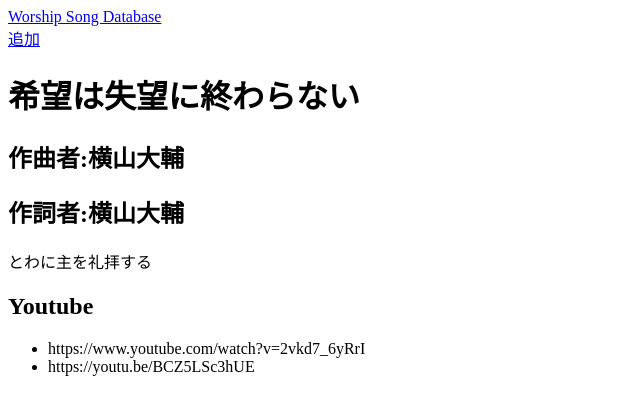
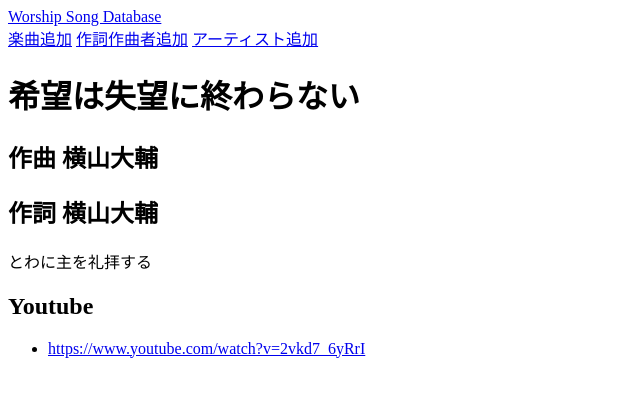
Before and after one commit to Seiya24-T/wsd_project, a Django app: page /app/detail/1/ in a window 1280 px wide. Shown: the top 415 px of the page, without its empty margins (0-640 px from the left). Run offline with Django 3.2, Linux system fonts and the light colour scheme; data comes from the database, SQL or seed files in the repository.

Commit message:
作詞作曲アーティスト追加画面 formのテンプレート統一

```diff
--- a/app/models.py
+++ b/app/models.py
@@ -6,14 +6,35 @@ from unicodedata import name
 from django.db import models
 
 
+class Person(models.Model):
+    name = models.CharField('名前', max_length=32)
+
+    def __str__(self):
+        return self.name
+
+
+class Artist(models.Model):
+    name = models.CharField('アーティスト名', max_length=32)
+
+    def __str__(self):
+        return self.name
+
+
 class Song(models.Model):
     name = models.CharField('曲名', max_length=64)
-    composer = models.CharField('作曲者', max_length=32)
-    lyrist = models.CharField('作詞者', max_length=32)
+    composer = models.ForeignKey(
+        Person, verbose_name='作曲者', max_length=32, on_delete=models.PROTECT, related_name='composer'
+    )
+    lyrist = models.ForeignKey(
+        Person, verbose_name='作詞者', max_length=32, on_delete=models.PROTECT, related_name='lyrist'
+    )
+    artist = models.ForeignKey(
+        Artist, verbose_name='アーティスト', max_length=32, on_delete=models.PROTECT
+    )
     lyrics = models.TextField('歌詞')
 
     def __str__(self):
-        return self.name
+        return '{0} {1} {2} {3}'.format(self.name, self.composer, self.lyrist, self.artist)
 
 
 class Youtube(models.Model):
--- a/app/templates/app/base.html
+++ b/app/templates/app/base.html
@@ -8,7 +8,9 @@
         <header>
             <a class="top" href="{% url 'app:index' %}">Worship Song Database</a>
             <nav class="nav">
-                <a class="nav-link" href="{% url 'app:add' %}">追加</a>
+                <a class="nav-link" href="{% url 'app:add' %}">楽曲追加</a>
+                <a class="nav-link" href="{% url 'app:add_person' %}">作詞作曲者追加</a>
+                <a class="nav-link" href="{% url 'app:add_artist' %}">アーティスト追加</a>
             </nav>
         </header>
         {% block content %}
--- a/app/templates/app/song_detail.html
+++ b/app/templates/app/song_detail.html
@@ -2,13 +2,13 @@
 
 {% block content %}
 <h1 id="song_name">{{song.name}}</h1>
-<h2 id="composer">作曲者:{{song.composer}}</h2>
-<h2 id="lyrist">作詞者:{{song.lyrist}}</h2>
+<h2 id="composer">作曲 {{song.composer}}</h2>
+<h2 id="lyrist">作詞 {{song.lyrist}}</h2>
 <p id="lyrics">{{song.lyrics | linebreaksbr}}</p>
 <h2 id="youtube">Youtube</h2>
 <ul id="youtube-links">
     {% for link in song.youtube_set.all %}
-    <li class="youtube-link">{{ link }}</li>
+    <li class="youtube-link"><a href="{{ link }}">{{ link }}</a></li>
     {% endfor %}
 </ul>
 {% endblock %}
--- a/app/urls.py
+++ b/app/urls.py
@@ -9,4 +9,6 @@ urlpatterns = [
     path('add/', views.add, name='add'),
     path('add_youtube/<int:id>', views.add_youtube, name='add_youtube'),
     path('detail/<int:id>/', views.detail, name='detail'),
+    path('add_person/', views.add_person, name='add_person'),
+    path('add_artist/', views.add_artist, name=('add_artist')),
 ]
--- a/app/views.py
+++ b/app/views.py
@@ -1,7 +1,7 @@
 from multiprocessing import context
 from django.shortcuts import redirect, render, get_object_or_404
-from .forms import SongCreateForm, AddYoutubeForm
-from .models import Song, Youtube
+from .forms import SongCreateForm, AddYoutubeForm, AddPersonForm, AddArtistForm
+from .models import Song, Youtube, Person, Artist
 
 
 def index(request):
@@ -21,7 +21,7 @@ def add(request):
     context = {
         'form': SongCreateForm()
     }
-    return render(request, 'app/song_form.html', context)
+    return render(request, 'app/form.html', context)
 
 
 def add_youtube(request, id):
@@ -39,7 +39,7 @@ def add_youtube(request, id):
         'song': Song.objects.get(id=id),
 #        'song_id': request.GET['song_id'],
     }
-    return render(request, 'app/youtube_form.html', context)
+    return render(request, 'app/form.html', context)
 
 
 '''引数として受け取ったURLがYoutube動画のものかチェックする関数'''
@@ -59,3 +59,29 @@ def detail(request, id):
         'song': song,
     }
     return render(request, 'app/song_detail.html', context)
+
+
+def add_person(request):
+    form = AddPersonForm(request.POST or None)
+
+    if request.method == 'POST' and form.is_valid():
+        form.save()
+        return redirect('app:index')
+
+    context = {
+        'form': AddPersonForm()
+    }
+    return render(request, 'app/form.html', context)
+
+
+def add_artist(request):
+    form = AddArtistForm(request.POST or None)
+
+    if request.method == 'POST' and form.is_valid():
+        form.save()
+        return redirect('app:index')
+
+    context = {
+        'form': AddArtistForm()
+    }
+    return render(request, 'app/form.html', context)
```
Also changed, not shown: app/forms.py (+15 -1 lines), app/templates/app/youtube_form.html (deleted, +0 -10 lines), app/migrations/0001_initial.py, app/migrations/0002_auto_20220217_1533.py (added), app/migrations/0002_youtube.py (deleted), app/migrations/0003_alter_youtube_song.py (deleted), app/templates/app/form.html (renamed from app/templates/app/song_form.html), db.sqlite3.
